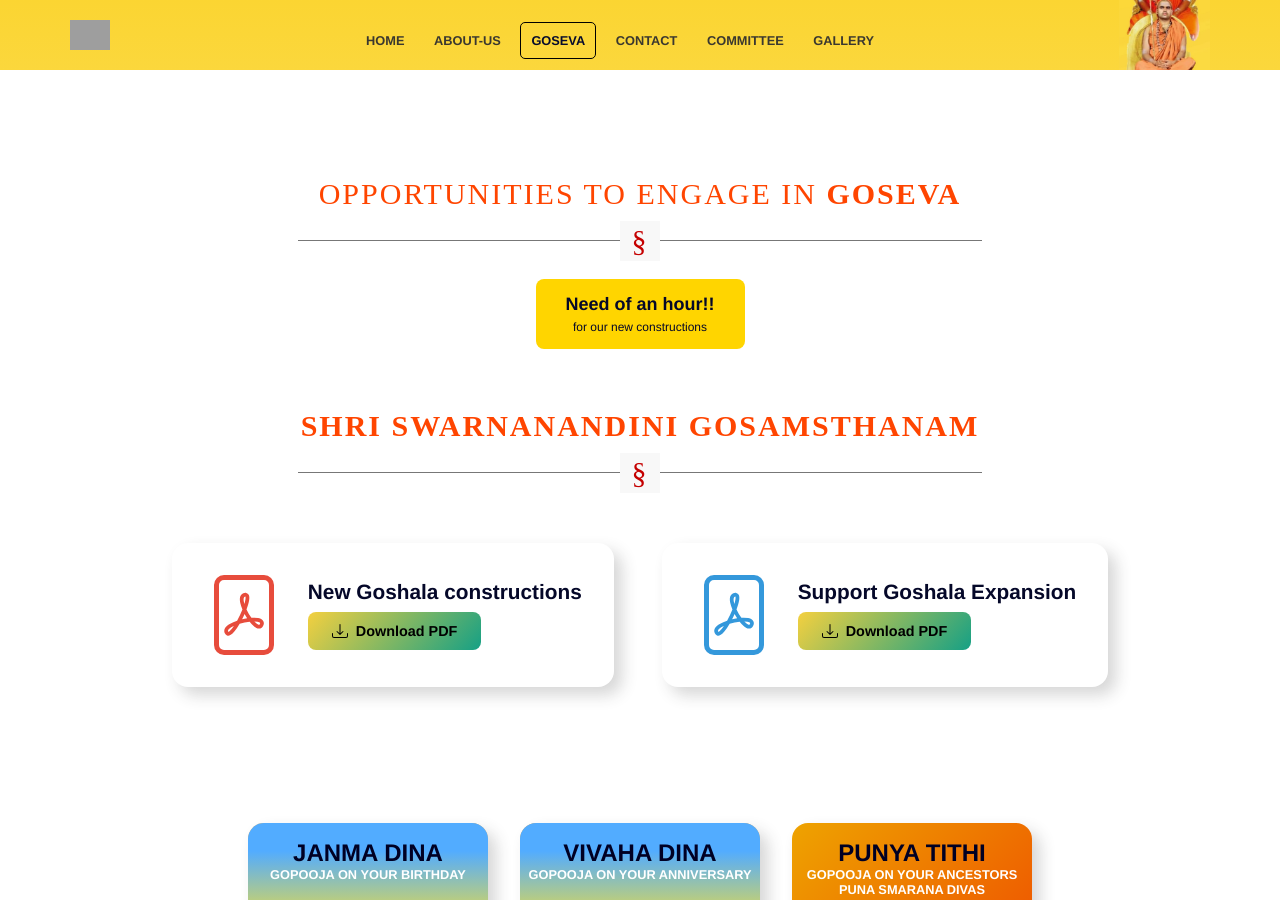
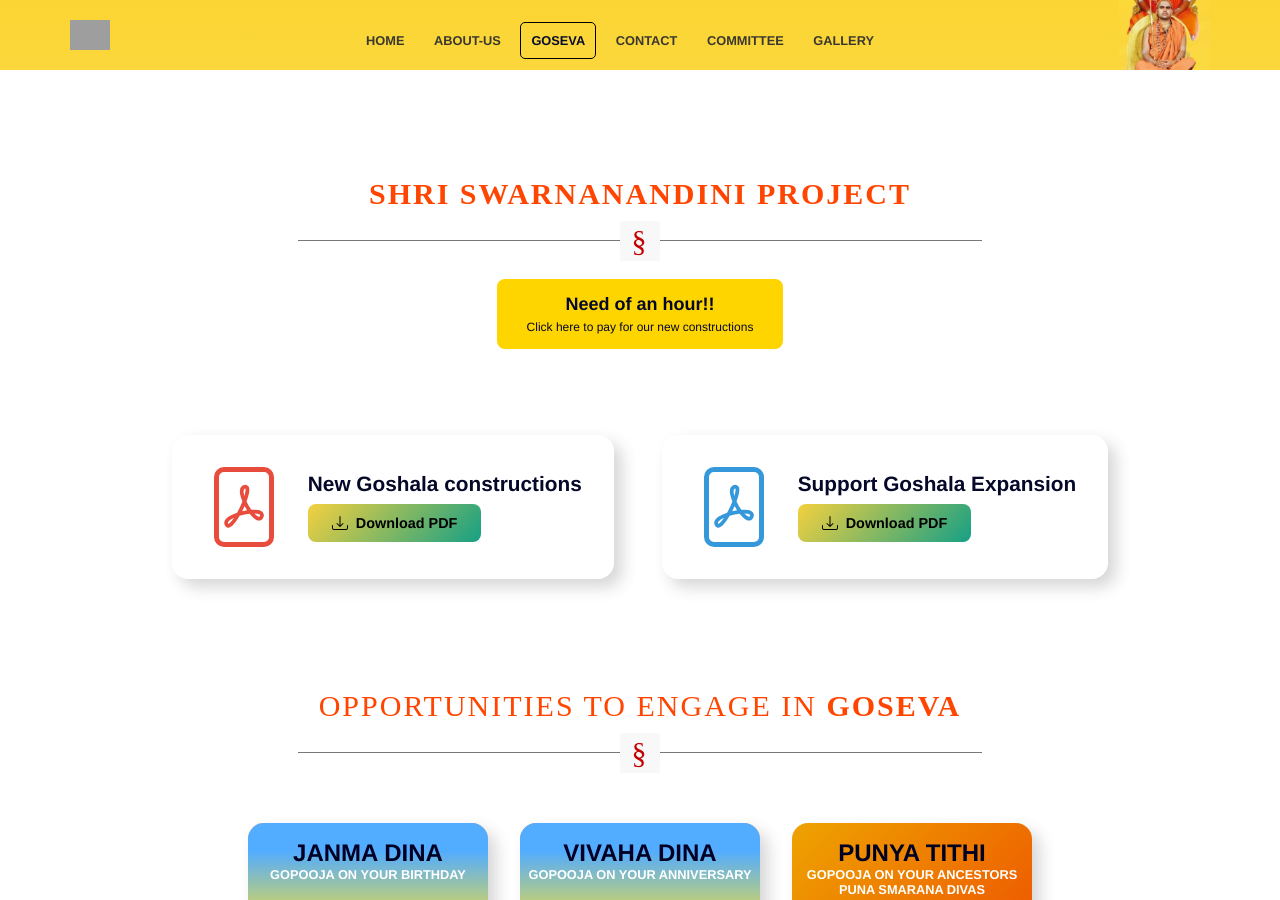
Before and after one commit to sujayadkesar/govardhana, a Jekyll site: the page built from goseva.html, in a window 1280 px wide and 900 px high. Built offline with Jekyll 4.4.1, drawn with Linux system fonts in a browser that asks for light colours; grey boxes are pictures that could not be loaded.

Commit message:
swarnanandini

```diff
--- a/goseva.html
+++ b/goseva.html
@@ -17,10 +17,8 @@ description:
 
   gtag('config', 'G-2ZJXCX9BQF');
 </script>
-
-
 <div class="eleven">
-  <h1 style="color: orangered;">Opportunities to Engage in <strong>GoSeva</strong></h1>
+  <h1 style="color: orangered;"><strong>Shri SwarnaNandini Project</strong></h1>
 </div>
 <br>
   <div style="display: flex; justify-content: center;">
@@ -29,7 +27,7 @@ description:
         color: #050829; border-radius: 8px; text-decoration: none; display: inline-block; text-align: center;">
       Need of an hour!!
       <div style="font-size: 12px; font-weight: normal; color: #050829; margin-top: 5px;">
-        for our new constructions
+        Click here to pay for our new constructions
       </div>
     </a>
   </div>
@@ -37,10 +35,7 @@ description:
 <br><br><br>
 
 <!-- PDF Download Section -->
-<div class="eleven">
-  <h1 style="color: orangered;"><strong>Shri SwarnaNandini GoSamsthanam</strong></h1>
-</div>
-<br>
+
 
 <div class="pdf-container">
   <!-- PDF Card 1 -->
@@ -87,6 +82,12 @@ description:
 </div>
 
 <br><br><br><br>
+
+<div class="eleven">
+  <h1 style="color: orangered;">Opportunities to Engage in <strong>GoSeva</strong></h1>
+</div>
+<br>
+
 <!-- ----------- 4th set of cardss --------- -->
 
 <div class="card-container">
```
